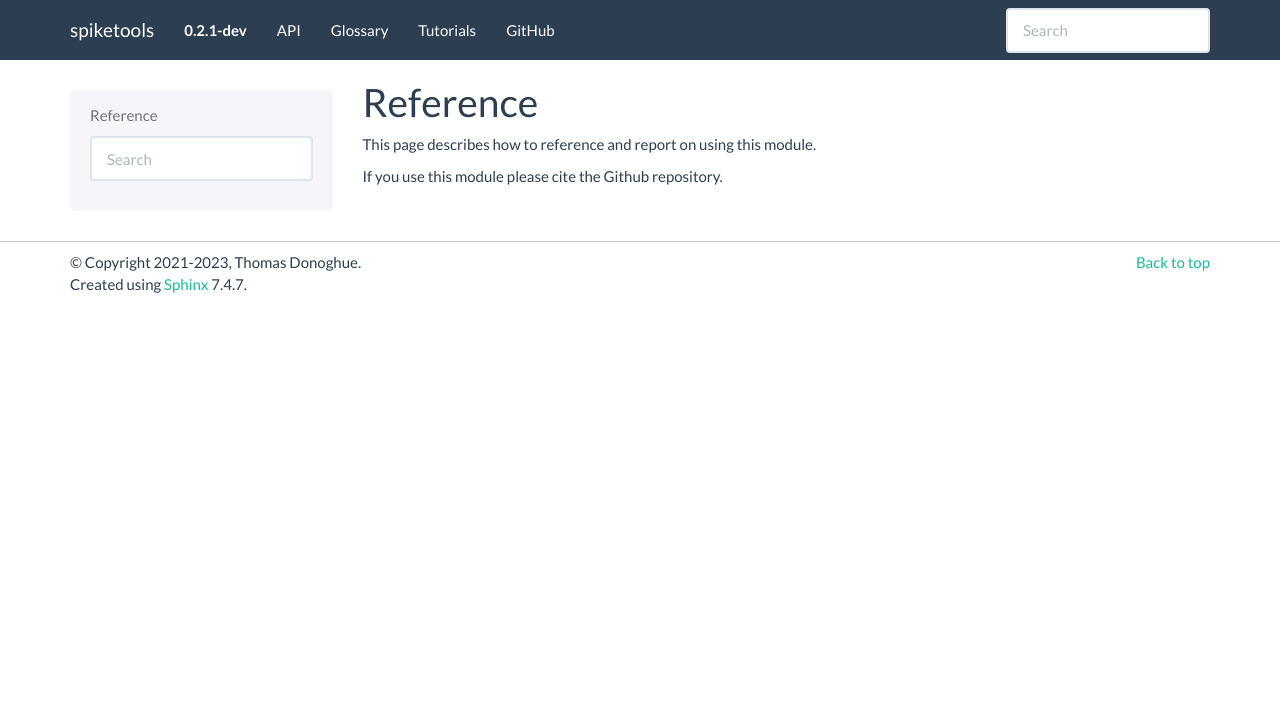
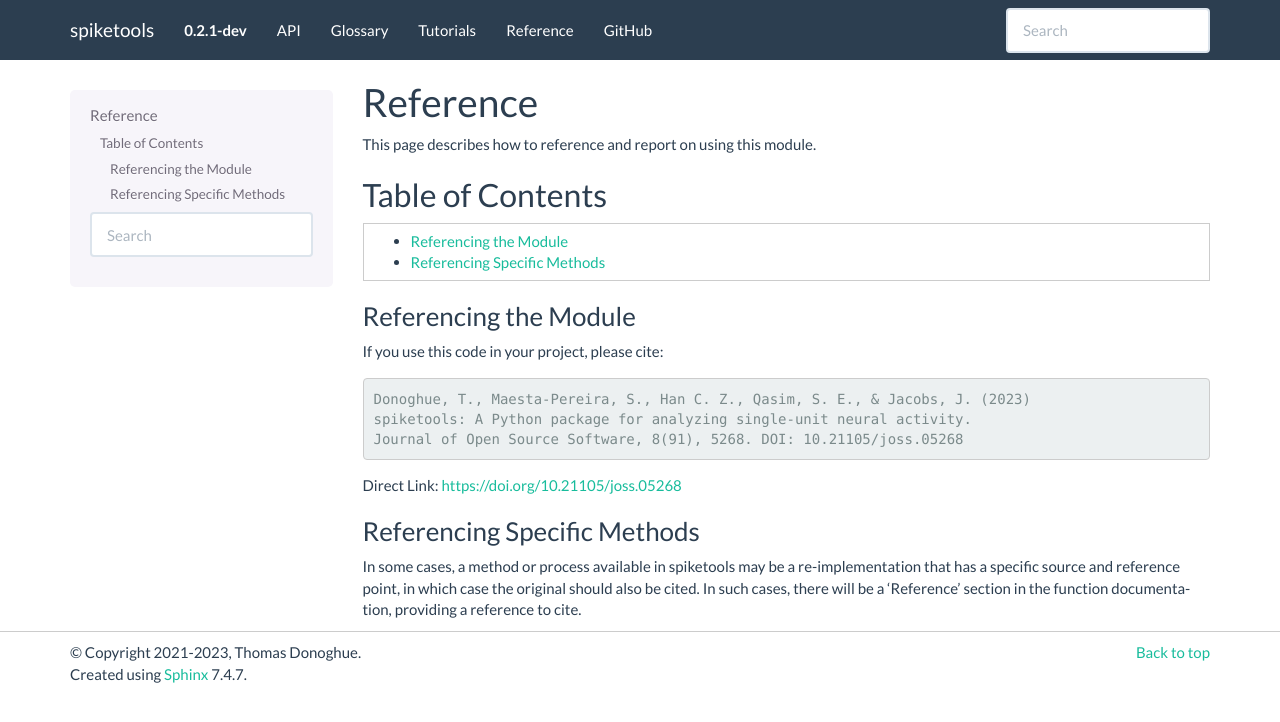
Before and after one commit to spiketools/spiketools, a Sphinx documentation site: the page built from doc/reference.rst, in a window 1280 px wide. Shown: the top 722 px of the page. Built offline with Sphinx 7.4.7, drawn with Linux system fonts in a browser that asks for light colours; pages that are not in the unit, such as notebooks, are missing from menus.

Commit message:
add ref page to documentation

```diff
--- a/doc/conf.py
+++ b/doc/conf.py
@@ -80,6 +80,7 @@ pygments_style = 'sphinx'
 # Settings for sphinx_copybutton
 copybutton_prompt_text = "$ "
 
+
 # -- Options for HTML output -------------------------------------------------
 
 # The theme to use for HTML and HTML Help pages.
@@ -97,7 +98,7 @@ html_theme_options = {
         ("API", "api"),
         ("Glossary", "glossary"),
         ("Tutorials", "auto_tutorials/index"),
-        #("Reference", "reference"),
+        ("Reference", "reference"),
         ("GitHub", "https://github.com/spiketools/spiketools", True),
     ],
 
--- a/doc/reference.rst
+++ b/doc/reference.rst
@@ -3,14 +3,29 @@ Reference
 
 This page describes how to reference and report on using this module.
 
-..
-.. Table of Contents
-.. -----------------
-.. .. contents::
-..    :local:
-..    :backlinks: none
+Table of Contents
+-----------------
+.. contents::
+   :local:
+   :backlinks: none
 
-.. Reference
-.. ~~~~~~~~~
+Referencing the Module
+~~~~~~~~~~~~~~~~~~~~~~
 
-If you use this module please cite the Github repository.
+If you use this code in your project, please cite:
+
+.. code-block:: text
+
+    Donoghue, T., Maesta-Pereira, S., Han C. Z., Qasim, S. E., & Jacobs, J. (2023)
+    spiketools: A Python package for analyzing single-unit neural activity.
+    Journal of Open Source Software, 8(91), 5268. DOI: 10.21105/joss.05268
+
+Direct Link: https://doi.org/10.21105/joss.05268
+
+Referencing Specific Methods
+~~~~~~~~~~~~~~~~~~~~~~~~~~~~
+
+In some cases, a method or process available in spiketools may be a re-implementation
+that has a specific source and reference point, in which case the original should
+also be cited. In such cases, there will be a 'Reference' section in the function
+documentation, providing a reference to cite.
```
